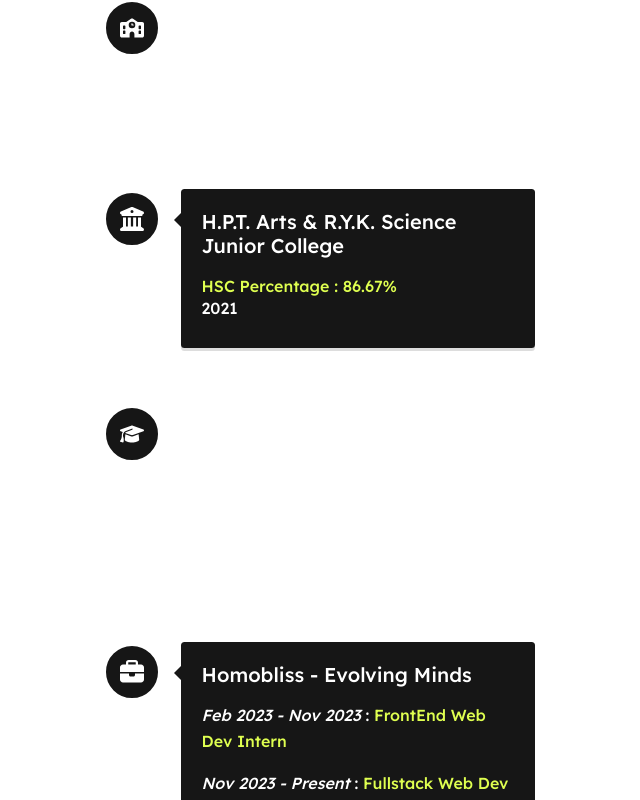
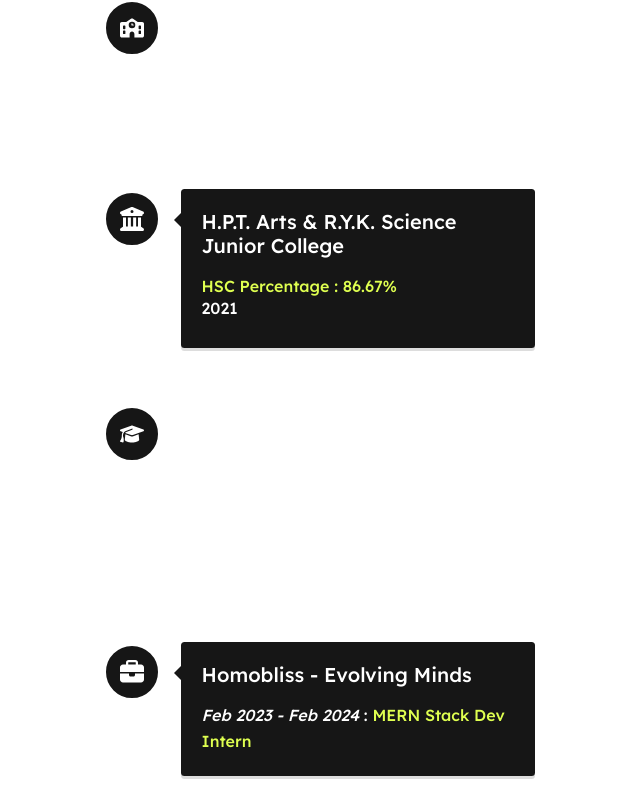
Before and after one commit to DanejSakshi13/react-portfolio, a React (Create React App) app: page /education in a window 1280 px wide. Shown: the part 3138-3938 px from the top of the page, without its empty margins (495-1135 px from the left). Built offline with nearby package versions, Linux system fonts and the light colour scheme.

Commit message:
new project updated

```diff
--- a/src/components/Education.jsx
+++ b/src/components/Education.jsx
@@ -1,8 +1,17 @@
 import { Col, Row } from "antd";
-import { VerticalTimeline, VerticalTimelineElement } from 'react-vertical-timeline-component';
-import 'react-vertical-timeline-component/style.min.css';
-import { FontAwesomeIcon } from '@fortawesome/react-fontawesome';
-import { faBriefcase, faBuildingColumns, faGraduationCap, faSchool } from '@fortawesome/free-solid-svg-icons'; import React from "react";
+import {
+  VerticalTimeline,
+  VerticalTimelineElement,
+} from "react-vertical-timeline-component";
+import "react-vertical-timeline-component/style.min.css";
+import { FontAwesomeIcon } from "@fortawesome/react-fontawesome";
+import {
+  faBriefcase,
+  faBuildingColumns,
+  faGraduationCap,
+  faSchool,
+} from "@fortawesome/free-solid-svg-icons";
+import React from "react";
 import "./Education.css";
 
 export default function Education() {
@@ -15,43 +24,56 @@ export default function Education() {
           <VerticalTimeline>
             <VerticalTimelineElement
               className="vertical-timeline-element--work"
-                        contentStyle={{ background: '#161616', color: '#fff' }}
-                        contentArrowStyle={{ borderRight: '7px solid  #161616' }}
-                        iconStyle={{ background: '#161616', color: '#fff', boxShadow: ' 0px 0px 20px 10px rgba(255, 255, 255, 0.4)', border: '4px solid white' }}
+              contentStyle={{ background: "#161616", color: "#fff" }}
+              contentArrowStyle={{ borderRight: "7px solid  #161616" }}
+              iconStyle={{
+                background: "#161616",
+                color: "#fff",
+                boxShadow: " 0px 0px 20px 10px rgba(255, 255, 255, 0.4)",
+                border: "4px solid white",
+              }}
               icon={<FontAwesomeIcon icon={faSchool} />}
             >
-                        <h5 className="vertical-timeline-element-title">Rasbihari International school</h5>
-                        <p style={{color:"#dfff50"}}>
-                            SSC Percentage : 88.80%
-                        </p>
+              <h5 className="vertical-timeline-element-title">
+                Rasbihari International school
+              </h5>
+              <p style={{ color: "#dfff50" }}>SSC Percentage : 88.80%</p>
               <h6>2019</h6>
             </VerticalTimelineElement>
             <VerticalTimelineElement
               className="vertical-timeline-element--work"
-                        contentStyle={{ background: '#161616', color: '#fff' }}
-                        contentArrowStyle={{ borderRight: '7px solid  #161616' }}
-                        iconStyle={{ background: '#161616', color: '#fff', boxShadow: ' 0px 0px 20px 10px rgba(255, 255, 255, 0.4)', border: '4px solid white' }}
+              contentStyle={{ background: "#161616", color: "#fff" }}
+              contentArrowStyle={{ borderRight: "7px solid  #161616" }}
+              iconStyle={{
+                background: "#161616",
+                color: "#fff",
+                boxShadow: " 0px 0px 20px 10px rgba(255, 255, 255, 0.4)",
+                border: "4px solid white",
+              }}
               icon={<FontAwesomeIcon icon={faBuildingColumns} />}
-
             >
-                        <h5 className="vertical-timeline-element-title">H.P.T. Arts & R.Y.K. Science Junior College</h5>
-                        <p style={{color:"#dfff50"}}>
-                            HSC Percentage : 86.67%
-                        </p>
+              <h5 className="vertical-timeline-element-title">
+                H.P.T. Arts & R.Y.K. Science Junior College
+              </h5>
+              <p style={{ color: "#dfff50" }}>HSC Percentage : 86.67%</p>
               <h6>2021</h6>
             </VerticalTimelineElement>
             <VerticalTimelineElement
               className="vertical-timeline-element--work"
-                        contentStyle={{ background: '#161616', color: '#fff' }}
-                        contentArrowStyle={{ borderRight: '7px solid  #161616' }}
-                        iconStyle={{ background: '#161616', color: '#fff', boxShadow: ' 0px 0px 20px 10px rgba(255, 255, 255, 0.4)', border: '4px solid white' }}
+              contentStyle={{ background: "#161616", color: "#fff" }}
+              contentArrowStyle={{ borderRight: "7px solid  #161616" }}
+              iconStyle={{
+                background: "#161616",
+                color: "#fff",
+                boxShadow: " 0px 0px 20px 10px rgba(255, 255, 255, 0.4)",
+                border: "4px solid white",
+              }}
               icon={<FontAwesomeIcon icon={faGraduationCap} />}
-
             >
-                        <h5 className="vertical-timeline-element-title">K. K. Wagh Institute of Engineering Education & Research</h5>
-                        <p style={{color:"#dfff50"}}>
-                            Avg CGPA : 9.00
-                        </p>
+              <h5 className="vertical-timeline-element-title">
+                K. K. Wagh Institute of Engineering Education & Research
+              </h5>
+              <p style={{ color: "#dfff50" }}>Avg CGPA : 9.00</p>
               <h6>2021-2025</h6>
               {/* <p>
                             Course work : Data Structures and Algorithms, Object Oriented Programming, Database Management
@@ -60,30 +82,42 @@ System, Human Computer Interface, Blockchain technology
             </VerticalTimelineElement>
             <VerticalTimelineElement
               className="vertical-timeline-element--work"
-                        contentStyle={{ background: '#161616', color: '#fff' }}
-                        contentArrowStyle={{ borderRight: '7px solid  #161616' }}
-                        iconStyle={{ background: '#161616', color: '#fff', boxShadow: ' 0px 0px 20px 10px rgba(255, 255, 255, 0.4)', border: '4px solid white' }}
+              contentStyle={{ background: "#161616", color: "#fff" }}
+              contentArrowStyle={{ borderRight: "7px solid  #161616" }}
+              iconStyle={{
+                background: "#161616",
+                color: "#fff",
+                boxShadow: " 0px 0px 20px 10px rgba(255, 255, 255, 0.4)",
+                border: "4px solid white",
+              }}
               icon={<FontAwesomeIcon icon={faBriefcase} />}
-
             >
               <h5>Homobliss - Evolving Minds</h5>
-                        <p><span style={{ fontStyle: 'italic' }}>Feb 2023 - Nov 2023 </span> : <span style={{ color: '#dfff50' }}>FrontEnd Web Dev Intern</span></p>
-                        <p><span style={{ fontStyle: 'italic' }}>Nov 2023 - Present </span> : <span style={{ color: '#dfff50' }}>Fullstack Web Dev Intern</span></p>
-                        <h6>Feb 2023 - Present</h6>
+              <p>
+                <span style={{ fontStyle: "italic" }}>
+                  Feb 2023 - Feb 2024{" "}
+                </span>{" "}
+                :{" "}
+                <span style={{ color: "#dfff50" }}>MERN Stack Dev Intern</span>
+              </p>
+              {/* <p><span style={{ fontStyle: 'italic' }}>Nov 2023 - Present </span> : <span style={{ color: '#dfff50' }}>Fullstack Web Dev Intern</span></p> */}
             </VerticalTimelineElement>
             <VerticalTimelineElement
               className="vertical-timeline-element--work"
-                        contentStyle={{ background: '#161616', color: '#fff' }}
-                        contentArrowStyle={{ borderRight: '7px solid  #161616' }}
-                        iconStyle={{ background: '#161616', color: '#fff', boxShadow: ' 0px 0px 20px 10px rgba(255, 255, 255, 0.4)', border: '4px solid white' }}
+              contentStyle={{ background: "#161616", color: "#fff" }}
+              contentArrowStyle={{ borderRight: "7px solid  #161616" }}
+              iconStyle={{
+                background: "#161616",
+                color: "#fff",
+                boxShadow: " 0px 0px 20px 10px rgba(255, 255, 255, 0.4)",
+                border: "4px solid white",
+              }}
             >
-                        <h5 style={{ color: '#dfff50' }}>Imagine Your Logo Here!</h5>
+              <h5 style={{ color: "#dfff50" }}>Imagine Your Logo Here!</h5>
             </VerticalTimelineElement>
           </VerticalTimeline>
-
         </div>
       </Col>
-
     </Row>
   );
 }
--- a/src/components/Projects.jsx
+++ b/src/components/Projects.jsx
@@ -12,7 +12,7 @@ const Projects = () => {
             <h1 className="heading">projects</h1>
             <div className="mac-mini-div">
                 <div className="mac-screen">
-                    <Carousel fade interval={2000} >
+                    <Carousel fade interval={3000} >
                         <Carousel.Item className="carousel-item">
                             <h1>podcashh</h1>
                             <p>A free video and audio streaming platform</p>
@@ -45,6 +45,14 @@ const Projects = () => {
                             <div className="round-button"><a href="https://react-portfolio-three-pink.vercel.app/"><FontAwesomeIcon icon={faArrowUpRightFromSquare} className="icon"/></a></div>
                             </div>
                         </Carousel.Item>
+                        <Carousel.Item  className="carousel-item">
+                            <h1>Swipe</h1>
+                            <p>Swipe right on your next dev partner</p>
+                            <div style={{display:"flex",gap: "5px"}}>
+                            <div className="round-button"><a href="https://github.com/DanejSakshi13/SWIPE"><FontAwesomeIcon icon={faGithub} className="icon"/></a></div>
+                            <div className="round-button"><a href="https://github.com/DanejSakshi13/SWIPE"><FontAwesomeIcon icon={faArrowUpRightFromSquare} className="icon"/></a></div>
+                            </div>
+                        </Carousel.Item>
                     </Carousel>
                 </div>
             </div>
```
Lines whose indentation alone changed are shown as unchanged.
